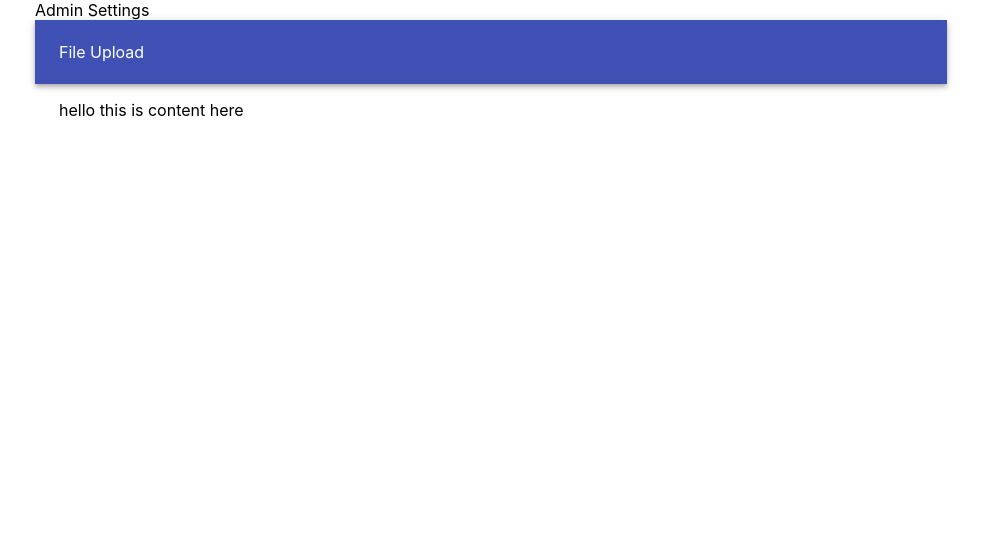
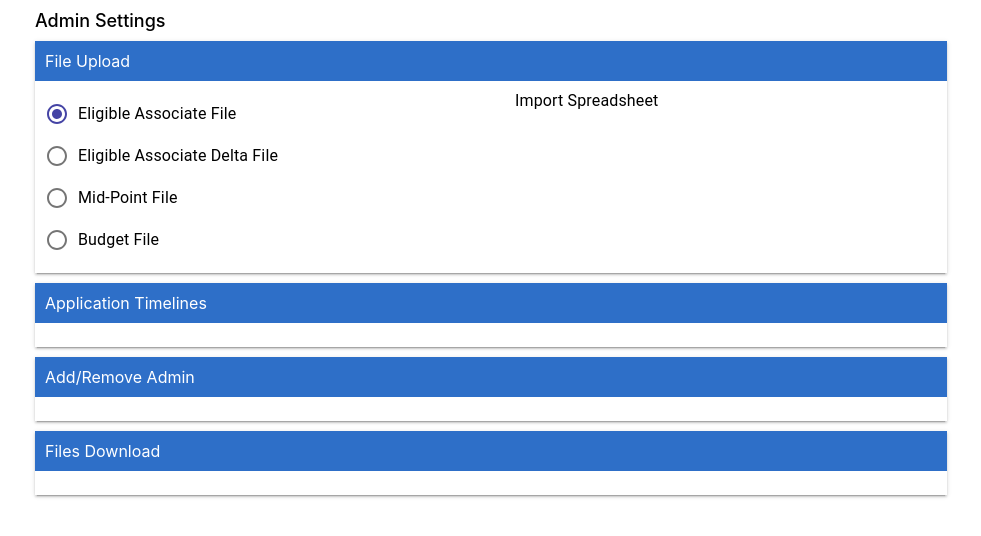
Before and after one commit to rameshmeesam/admin, a React (Create React App) app: page / in a window 1280 px wide. Shown: the top 536 px of the page, without its empty margins (149-1130 px from the left). Built offline with nearby package versions, Linux system fonts and the light colour scheme.

Commit message:
inprogress changes

```diff
--- a/src/components/box-section.jsx
+++ b/src/components/box-section.jsx
@@ -1,19 +1,39 @@
 import React from "react";
-import { AppBar, Toolbar, Container, Box } from '@material-ui/core';
+import {
+  AppBar,
+  Grid,
+  Container,
+  Box,
+  Typography,
+  Paper,
+} from "@material-ui/core";
+import "../index.css";
 
-const BoxSection = () => {
-    return (
+const BoxSection = (props) => {
+  const { title, getFormData, isFileUpload, handleFileUpload } = props;
+  return (
     <React.Fragment>
-    <AppBar position="static">
-    <Toolbar>File Upload</Toolbar>
-    </AppBar>
-    <Container>
-        <Box my={2}>
-            hello this is content here
+      <Grid container>
+        <Box boxShadow={2} bgcolor="background.paper" style={{ width: "100%" }}>
+          <div className="boxHeader" position="static">
+            <span>{title}</span>
+          </div>
+          <div>
+            <Grid container spacing={3}>
+              <Grid className="formData" item xs={6}>
+                {getFormData()}
+              </Grid>
+              {isFileUpload && (
+                <Grid item xs={6}>
+                  {handleFileUpload()}
+                </Grid>
+              )}
+            </Grid>
+          </div>
         </Box>
-    </Container>
+      </Grid>
     </React.Fragment>
-    )
-}
+  );
+};
 
 export default BoxSection;
--- /dev/null
+++ b/src/components/file-upload.jsx
@@ -0,0 +1,43 @@
+import React, { Component } from "react";
+import { Input, InputLabel } from "@material-ui/core";
+
+const styles = {
+  hidden: {
+    display: "none",
+  },
+  importLabel: {
+    color: "black",
+  },
+};
+
+class FileUpload extends Component {
+  constructor(props) {
+    super(props);
+    this.onInputChange = this.onInputChange.bind(this);
+  }
+
+  onInputChange() {
+      alert("clicked on file upload");
+  }
+  render() {
+    return (
+      <div>
+        <InputLabel htmlFor="import-button" style={styles.importLabel}>
+          <Input
+            id="import-button"
+            inputProps={{
+              accept:
+                ".csv, application/vnd.openxmlformats-officedocument.spreadsheetml.sheet, application/vnd.ms-excel",
+            }}
+            onChange={this.onInputChange}
+            style={styles.hidden}
+            type="file"
+          />
+          Import Spreadsheet
+        </InputLabel>
+      </div>
+    );
+  }
+}
+
+export default FileUpload;
--- /dev/null
+++ b/src/components/radio-group.jsx
@@ -0,0 +1,24 @@
+import React from 'react';
+import Radio from '@material-ui/core/Radio';
+import RadioGroup from '@material-ui/core/RadioGroup';
+import FormControlLabel from '@material-ui/core/FormControlLabel';
+import FormControl from '@material-ui/core/FormControl';
+
+export default function RadioButtonsGroup() {
+  const [value, setValue] = React.useState('file');
+
+  const handleChange = (event) => {
+    setValue(event.target.value);
+  };
+
+  return (
+    <FormControl component="fieldset">
+      <RadioGroup aria-label="file" name="file1" value={value} onChange={handleChange}>
+        <FormControlLabel value="file" control={<Radio />} label="Eligible Associate File" />
+        <FormControlLabel value="deltaFile" control={<Radio />} label="Eligible Associate Delta File" />
+        <FormControlLabel value="midPoint" control={<Radio />} label="Mid-Point File" />
+        <FormControlLabel value="budgetFile" control={<Radio />} label="Budget File" />
+      </RadioGroup>
+    </FormControl>
+  );
+}
--- a/src/containers/main-wrapper.jsx
+++ b/src/containers/main-wrapper.jsx
@@ -1,19 +1,62 @@
-import React from 'react';
-import { Container } from '@material-ui/core';
+import React from "react";
+import { Container } from "@material-ui/core";
 import BoxSection from "../components/box-section";
+import "../index.css";
+import RadioButtonsGroup from "../components/radio-group";
+import FileUpload from "../components/file-upload";
 
 class MainWrapper extends React.Component {
+  constructor(props) {
+    super(props);
+    this.getFormData = this.getFormData.bind(this);
+    this.handleFileUpload = this.handleFileUpload.bind(this);
+  }
+
+  getFormData() {
+    return <RadioButtonsGroup />;
+  }
+
+  handleFileUpload() {
+    return <FileUpload />;
+  }
+
   render() {
-        const {heading} = this.props;
+    const { heading } = this.props;
     return (
       <Container maxWidth="md">
-           <div>
-               {heading}
+        <div className="mainHeader">{heading}</div>
+        <div className="boxWrapper">
+          <BoxSection
+            title="File Upload"
+            getFormData={this.getFormData}
+            isFileUpload={true}
+            handleFileUpload = {this.handleFileUpload}
+          ></BoxSection>
         </div>
-           <div>
-           <BoxSection></BoxSection>
+        <div className="boxWrapper">
+          <BoxSection
+            title="Application Timelines"
+            getFormData={() => {}}
+            isFileUpload={false}
+            handleFileUpload = {()=>{}}
+          ></BoxSection>
         </div>
-
+        <div className="boxWrapper">
+          <BoxSection
+            title="Add/Remove Admin"
+            getFormData={() => {}}
+            isFileUpload={false}
+            handleFileUpload = {()=>{}}
+          ></BoxSection>
+        </div>
+        <div className="boxWrapper">
+          <BoxSection
+            title="Files Download"
+            getFormData={() => {}}
+            isFileUpload={false}
+            handleFileUpload = {()=>{}}
+          ></BoxSection>
+        </div>
       </Container>
     );
   }
--- a/src/index.css
+++ b/src/index.css
@@ -11,3 +11,36 @@ code {
   font-family: source-code-pro, Menlo, Monaco, Consolas, 'Courier New',
     monospace;
 }
+
+.MuiAppBar-colorPrimary {
+  color: #fff;
+  background-color:  #2e6fc8 !important;
+}
+
+.MuiAppBar-root {
+  height: 28px !important;
+}
+
+.mainHeader {
+  padding: 10px 0px 10px 0px;
+  font-weight: 500;
+  font-size: 18px;
+}
+
+.boxWrapper {
+  padding-bottom: 10px;
+}
+
+.boxHeader {
+  background: #2e6fc8;
+  color: white;
+  padding: 10px 0px 10px 10px;
+}
+
+.MuiGrid-spacing-xs-3 {
+  margin: 0px !important;
+}
+
+.MuiRadio-colorSecondary.Mui-checked {
+  color: #4544a5 !important;
+}
```
Lines whose indentation alone changed are shown as unchanged.
